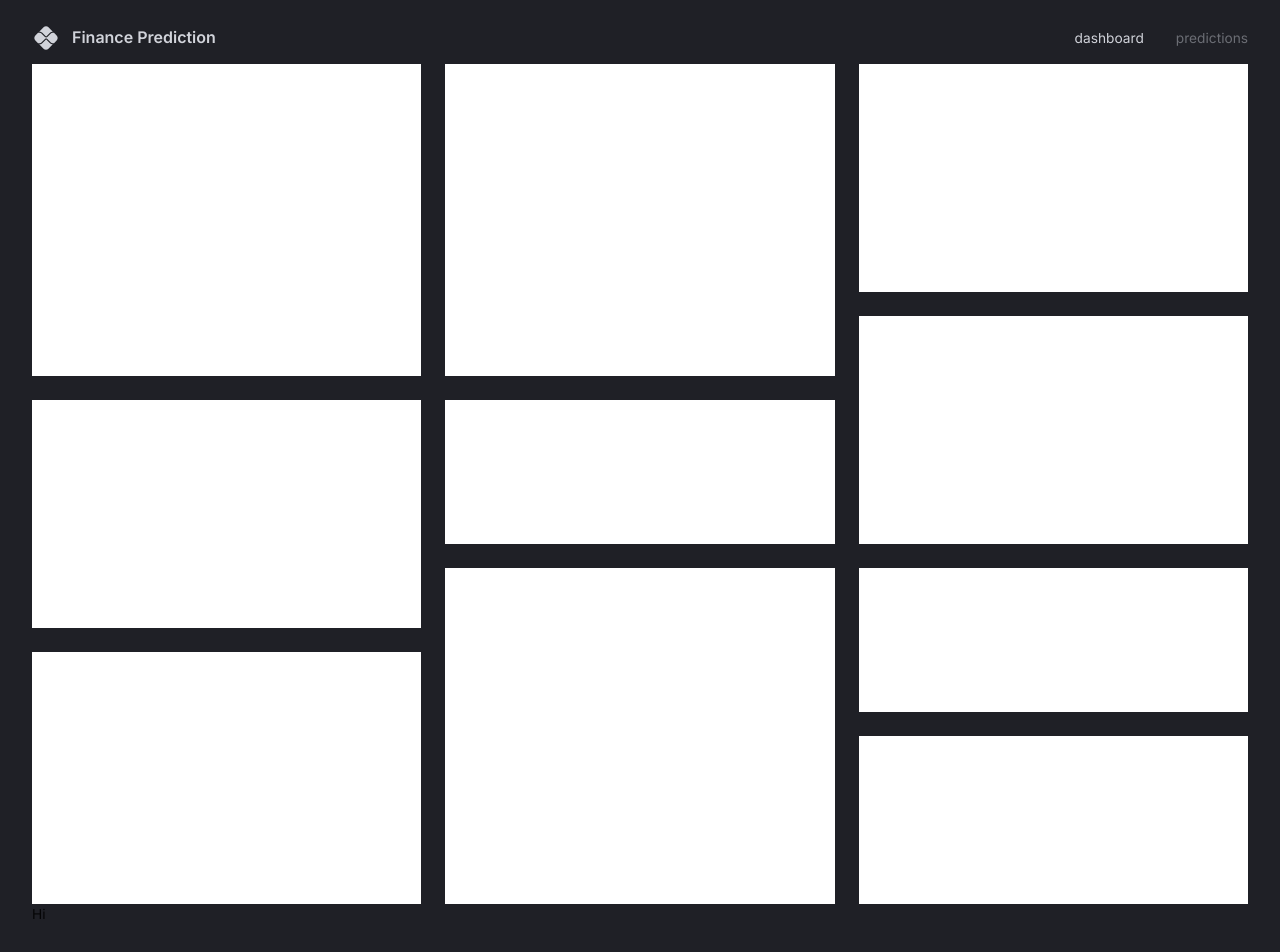
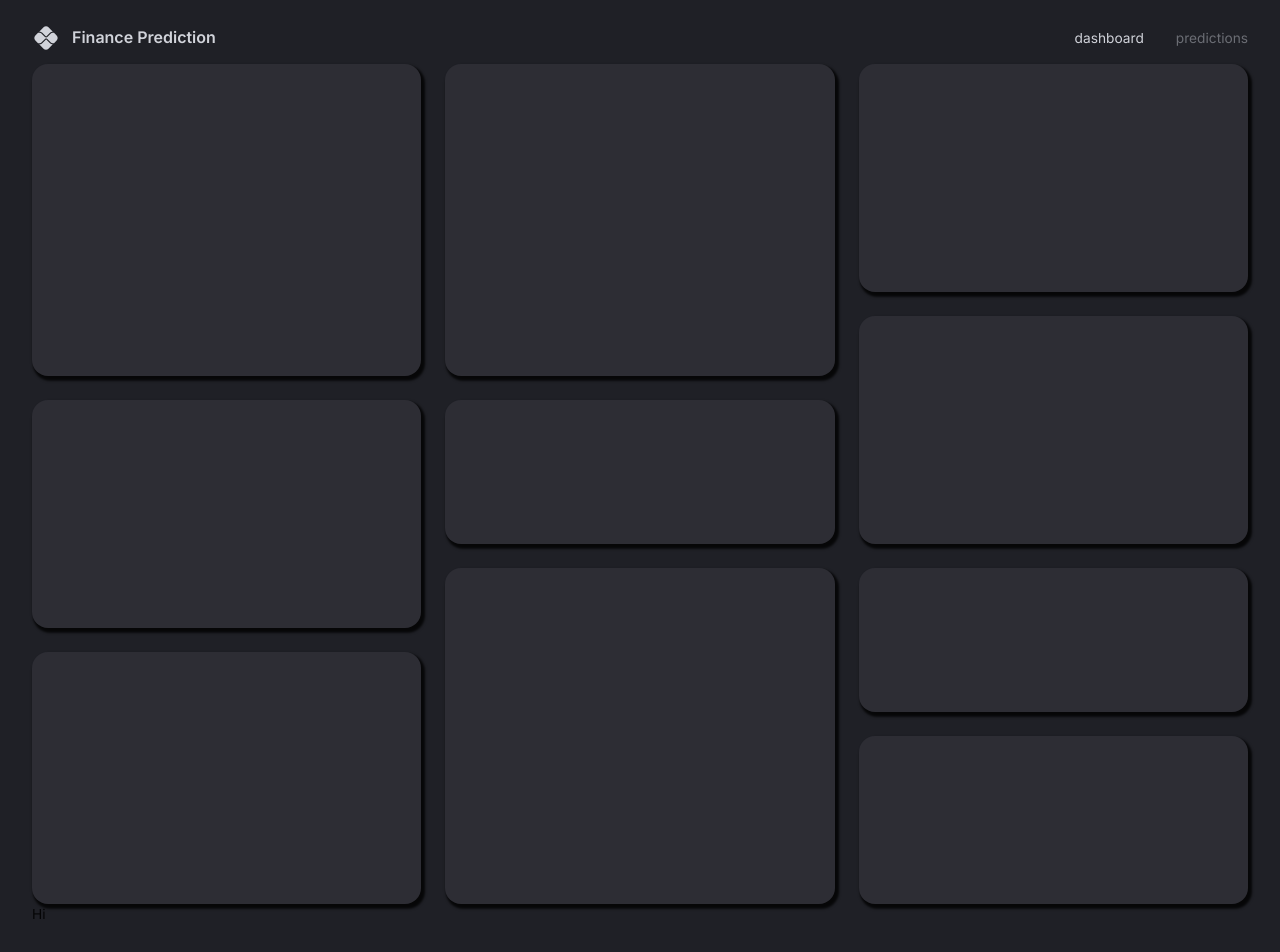
Before and after one commit to Wukongthethird/Finance-Dashboard, a React (Vite) app in the folder client/: page / in a window 1280 px wide. Shown: the top 952 px of the page. Built offline with nearby package versions, Linux system fonts and the light colour scheme.

Commit message:
dashboard layout row1 row2 row3

```diff
--- /dev/null
+++ b/client/src/components/DashboardBox.tsx
@@ -0,0 +1,10 @@
+import { Box } from "@mui/material";
+import { styled } from "@mui/system";
+
+const DashboardBox = styled(Box)(({ theme }) => ({
+  backgroundColor: theme.palette.background.light,
+  borderRadius: "1rem",
+  boxShadow: "0.15rem 0.2rem 0.15rem 0.1rem rgba(0, 0, 0, .8)",
+}));
+
+export default DashboardBox;
--- /dev/null
+++ b/client/src/scenes/dashboard/Row1.tsx
@@ -0,0 +1,15 @@
+import DashboardBox from "@/components/DashboardBox";
+import React from "react";
+
+// type Row1Props = {};
+
+const Row1: React.FC = () => {
+  return (
+    <>
+      <DashboardBox gridArea={"a"}></DashboardBox>
+      <DashboardBox gridArea={"b"}></DashboardBox>
+      <DashboardBox gridArea={"c"}></DashboardBox>
+    </>
+  );
+};
+export default Row1;
--- /dev/null
+++ b/client/src/scenes/dashboard/Row2.tsx
@@ -0,0 +1,13 @@
+import DashboardBox from "@/components/DashboardBox";
+import React from "react";
+
+const Row2 = () => {
+  return (
+    <>
+      <DashboardBox gridArea={"d"}></DashboardBox>
+      <DashboardBox gridArea={"e"}></DashboardBox>
+      <DashboardBox gridArea={"f"}></DashboardBox>
+    </>
+  );
+};
+export default Row2;
--- /dev/null
+++ b/client/src/scenes/dashboard/Row3.tsx
@@ -0,0 +1,14 @@
+import DashboardBox from "@/components/DashboardBox";
+import React from "react";
+
+const Row3: React.FC = () => {
+  return (
+    <>
+      <DashboardBox gridArea={"g"}></DashboardBox>
+      <DashboardBox gridArea={"h"}></DashboardBox>
+      <DashboardBox gridArea={"i"}></DashboardBox>
+      <DashboardBox gridArea={"j"}></DashboardBox>
+    </>
+  );
+};
+export default Row3;
--- a/client/src/scenes/dashboard/index.tsx
+++ b/client/src/scenes/dashboard/index.tsx
@@ -1,7 +1,9 @@
-import { Box, useMediaQuery, useTheme } from "@mui/material";
+import { Box, useMediaQuery } from "@mui/material";
 import React from "react";
+import Row1 from "./Row1";
+import Row2 from "./Row2";
+import Row3 from "./Row3";
 
-// type indexProps = {};
 //# represents the grid how each "box" will fill out at this point
 const gridTemplateLargeScreens = `
     "a b c"
@@ -52,7 +54,7 @@
 const Dashboard: React.FC = () => {
   const isAboveMediumScreens = useMediaQuery("(min-width:1000px)");
 
-  const { palette } = useTheme();
+  //   const { palette } = useTheme();
 
   return (
     <Box
@@ -75,16 +77,9 @@
             }
       }
     >
-      <Box gridArea={"a"} bgcolor="#fff"></Box>
-      <Box gridArea={"b"} bgcolor="#fff"></Box>
-      <Box gridArea={"c"} bgcolor="#fff"></Box>
-      <Box gridArea={"d"} bgcolor="#fff"></Box>
-      <Box gridArea={"e"} bgcolor="#fff"></Box>
-      <Box gridArea={"f"} bgcolor="#fff"></Box>
-      <Box gridArea={"g"} bgcolor="#fff"></Box>
-      <Box gridArea={"h"} bgcolor="#fff"></Box>
-      <Box gridArea={"i"} bgcolor="#fff"></Box>
-      <Box gridArea={"j"} bgcolor="#fff"></Box>
+      <Row1 />
+      <Row2 />
+      <Row3 />
     </Box>
   );
 };
```
